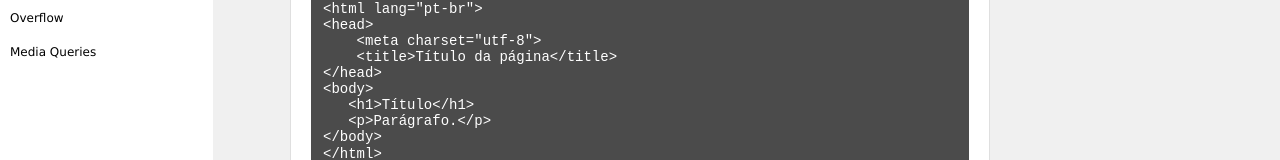
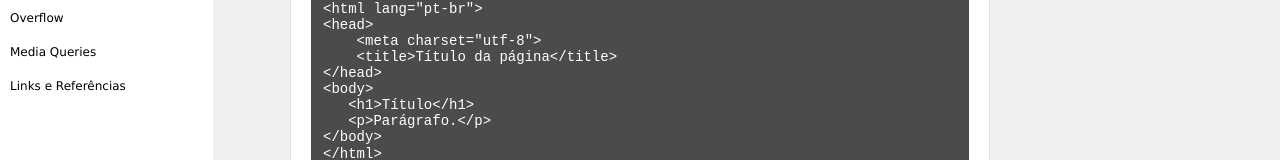
Before and after one commit to sambrmg/seu-css, a plain HTML site: page index.html in a window 1280 px wide. Shown: the part 336-496 px from the top of the page. Drawn offline with Linux system fonts and the light colour scheme.

Commit message:
Menu Links e Referências

```diff
--- a/index.html
+++ b/index.html
@@ -29,6 +29,7 @@
 				<li><a href="#position" >Position</a></li>
 				<li><a href="#overflow" >Overflow</a></li>
 				<li><a href="#media_queries" >Media Queries</a></li>
+				<li><a href="#links_referencias" >Links e Referências</a></li>
 			</ul>
 		</nav>
 		<section class="conteudo-principal">
```
